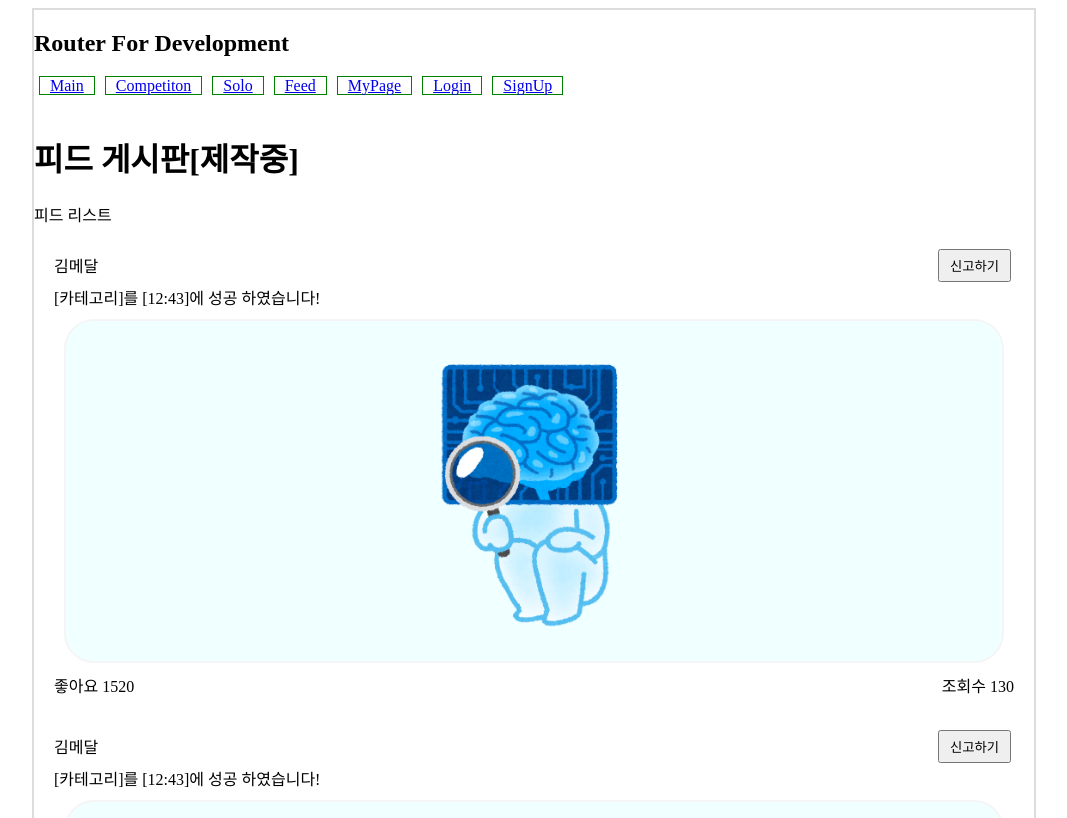
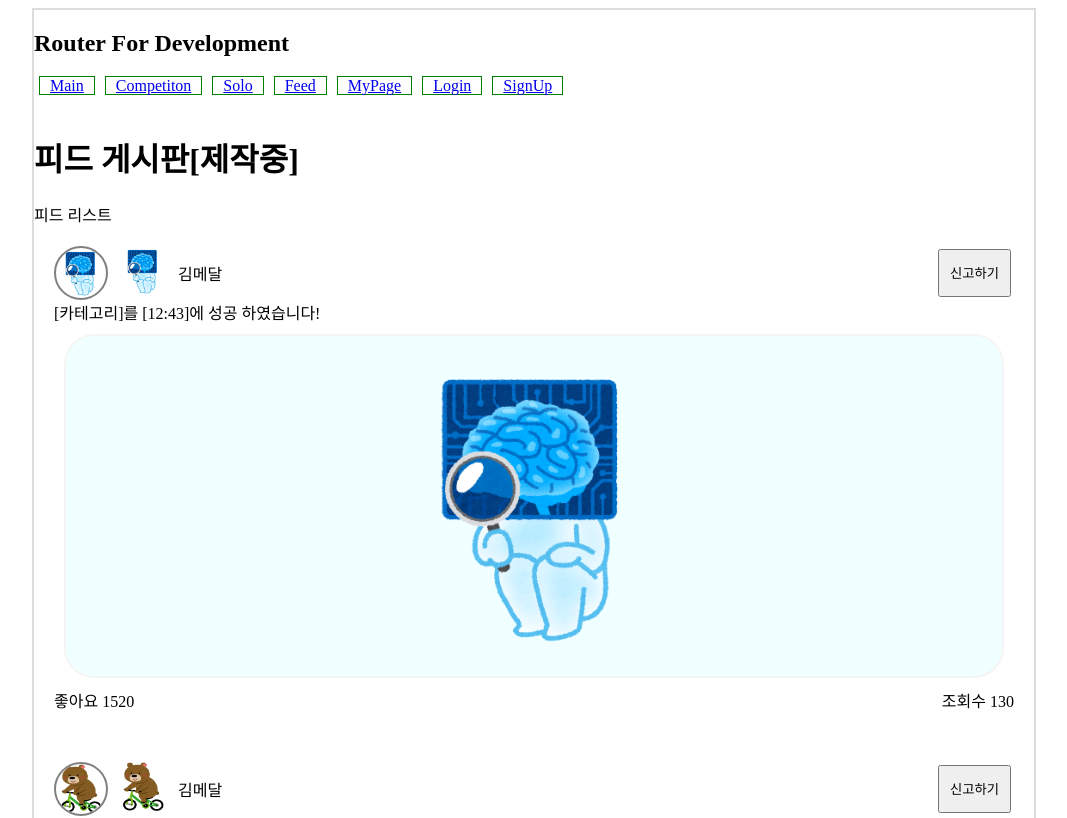
Before and after one commit to woori0214/-SSAFY-SGDC, a Vue app in the folder frontend/vue-project/: page /feed in a window 1280 px wide. Shown: the top 818 px of the page, without its empty margins (106-1173 px from the left). Built offline with nearby package versions, Linux system fonts and the light colour scheme.

Commit message:
조금 더 수정

```diff
--- a/frontend/vue-project/src/components/Feed/Feed.vue
+++ b/frontend/vue-project/src/components/Feed/Feed.vue
@@ -1,7 +1,11 @@
 <template>
   <div class="feed_frame">
     <div class="feed_profile">
-      <div class="feed_user_name">{{ userName }}</div>
+      <div class="user_profile">
+        <img :src="feedImage" class="feed_profile_image" />
+        <img :src="feedImage" class="feed_profile_badge" />
+        <div class="feed_user_name">{{ userName }}</div>
+      </div>
       <button>신고하기</button>
     </div>
     <div class="feed_content">{{ content }}</div>
@@ -54,10 +58,24 @@ export default {
 .feed_frame {
   /* border: 2px solid skyblue; */
 }
-.feed_profile{
-    /* border: 2px solid skyblue; */
+.feed_profile {
+  /* border: 2px solid skyblue; */
+  display: flex;
+  justify-content: space-between;
+}
+.user_profile{
     display: flex;
-    justify-content: space-between;
+    gap: 10px;
+}
+.feed_profile_image {
+  border: 2px solid gray;
+  border-radius: 100%;
+  width: 50px;
+  height: 50px;
+}
+.feed_profile_badge {
+  width: 50px;
+  height: 50px;
 }
 .feed_user_name {
   /* border: 2px solid purple; */
--- a/frontend/vue-project/src/components/Feed/FeedList.vue
+++ b/frontend/vue-project/src/components/Feed/FeedList.vue
@@ -193,7 +193,7 @@ const feeds = ref([
 .feed_container {
   display: flex;
   flex-direction: column;
-  gap: 30px;
+  gap: 50px;
   margin: 20px;
 }
 </style>
```
